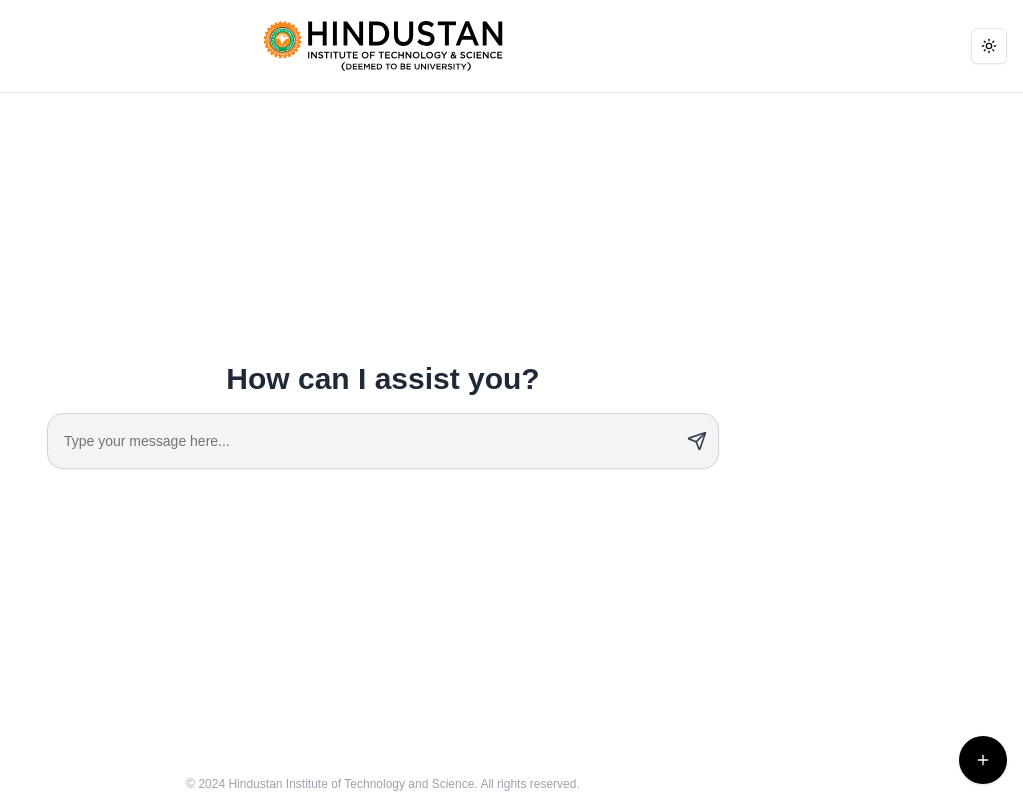
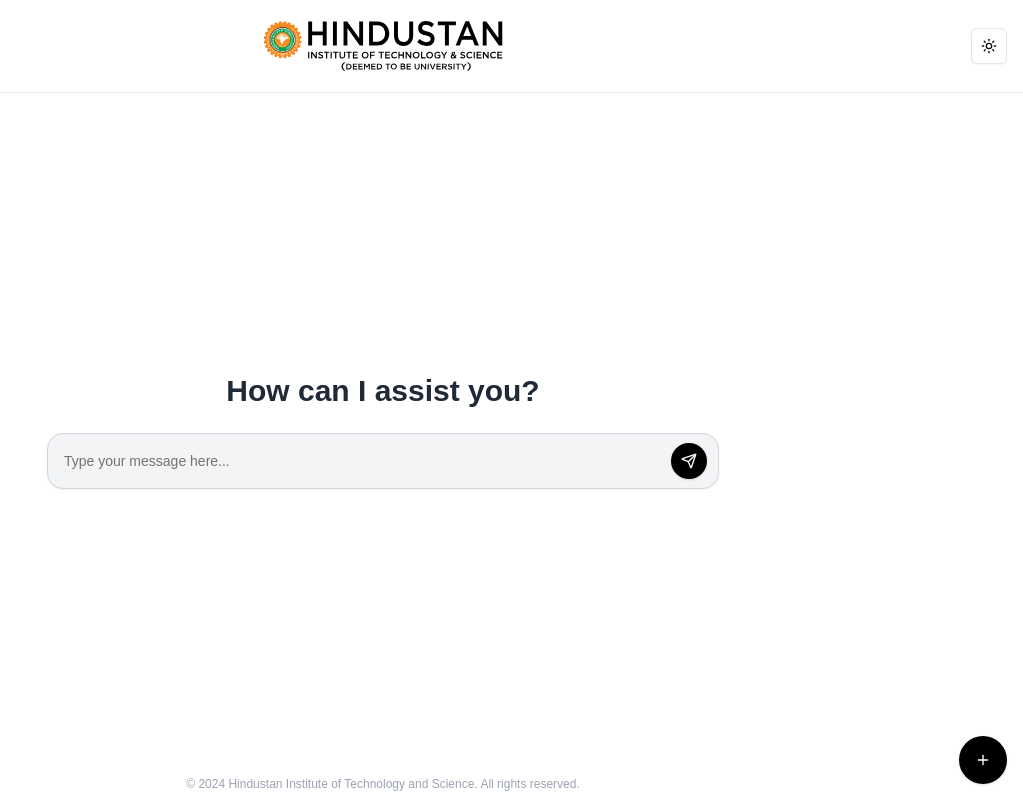
Before and after one commit to BenyD/HITS-ChatGPT, a Next.js app: page / in a window 1280 px wide. Shown: the whole page, without its empty margins (257-1280 px from the left). Built offline with nearby package versions, Linux system fonts and the light colour scheme.

Commit message:
Chat fix

```diff
--- a/app/page.tsx
+++ b/app/page.tsx
@@ -1,4 +1,3 @@
-/* eslint-disable @typescript-eslint/no-unused-vars */
 "use client";
 
 import { useState } from "react";
@@ -7,8 +6,8 @@ import { Input } from "@/components/ui/input";
 import { ScrollArea } from "@/components/ui/scroll-area";
 import { Send, Plus, Copy } from "lucide-react";
 import NextImage from "next/image";
-import { ModeToggle } from "@/components/ui/mode-toggle"; // Import ModeToggle
-import { useTheme } from "next-themes"; // Import the theme hook
+import { ModeToggle } from "@/components/ui/mode-toggle";
+import { useTheme } from "next-themes";
 import {
   AlertDialog,
   AlertDialogAction,
@@ -103,65 +102,57 @@ export default function Component() {
         </div>
       </header>
 
-      <main className="flex-1 w-full flex flex-col">
+      <main className="flex-1 w-full flex flex-col items-center justify-center">
         {!isExpanded ? (
-          <div className="flex-1 flex flex-col items-center justify-center gap-4 p-4 md:p-8 max-w-[1920px] mx-auto w-full">
-            <h2 className="text-2xl sm:text-3xl font-semibold text-gray-800 dark:text-gray-100">
+          <div className="flex flex-col items-center justify-center gap-6 p-4 md:p-8 w-full max-w-4xl mx-auto">
+            <h2 className="text-2xl sm:text-3xl font-semibold text-gray-800 dark:text-gray-100 text-center">
               How can I assist you?
             </h2>
-            <form onSubmit={handleSubmit} className="w-full max-w-2xl mb-8">
+            <form onSubmit={handleSubmit} className="w-full max-w-2xl">
               <div className="relative flex items-center">
                 <Input
                   type="text"
                   placeholder="Type your message here..."
                   value={input}
                   onChange={(e) => setInput(e.target.value)}
-                  className="flex-grow pl-4 pr-10 py-4 h-14 bg-gray-100 dark:bg-neutral-900 border border-gray-300 dark:border-neutral-700 focus-visible:ring-2 focus-visible:ring-gray-300 dark:focus-visible:ring-neutral-700 rounded-2xl"
+                  className="flex-grow pl-4 pr-12 py-4 h-14 bg-gray-100 dark:bg-neutral-800 border border-gray-300 dark:border-neutral-700 focus-visible:ring-2 focus-visible:ring-gray-300 dark:focus-visible:ring-neutral-700 rounded-2xl"
                 />
-                <button type="submit" className="absolute right-3">
-                  <Send className="h-5 w-5 text-gray-700 dark:text-neutral-300" />
+                <Button
+                  type="submit"
+                  size="icon"
+                  className="absolute right-3 top-1/2 transform -translate-y-1/2 bg-black text-white dark:bg-white dark:text-black rounded-full"
+                >
+                  <Send className="h-5 w-5" />
                   <span className="sr-only">Send</span>
-                </button>
+                </Button>
               </div>
             </form>
           </div>
         ) : (
           <>
-            <ScrollArea className="flex-1">
-              <div className="max-w-3xl mx-auto lg:max-w-4xl xl:max-w-6xl px-6 py-6">
+            <ScrollArea className="flex-1 w-full max-w-4xl mx-auto px-4 py-6">
+              <div className="space-y-4">
                 {messages.map((message, index) => (
                   <div
                     key={index}
-                    className={`px-4 ${
-                      message.role === "user" ? "flex justify-end my-4" : "py-8"
+                    className={`${
+                      message.role === "user" ? "text-right" : "text-left"
                     }`}
                   >
                     <div
-                      className={`${
+                      className={`inline-block ${
                         message.role === "user"
-                          ? "bg-gray-100 dark:bg-neutral-800 rounded-3xl px-6 py-3 max-w-[90%] md:max-w-[80%] border border-gray-300 dark:border-neutral-700"
-                          : "max-w-3xl mx-auto border border-gray-300 dark:border-neutral-700 px-6 py-3 rounded-3xl"
-                      }`}
+                          ? "bg-gray-100 dark:bg-neutral-800"
+                          : "bg-neutral-200 dark:bg-neutral-700"
+                      } p-4 rounded-lg max-w-[90%]`}
                     >
-                      <div className="prose dark:prose-invert max-w-none">
-                        {message.content}
-                      </div>
-                      {message.role === "bot" && (
-                        <div className="flex items-center gap-3 mt-2 text-gray-400">
-                          <button
-                            onClick={() => copyToClipboard(message.content)}
-                            className="hover:text-gray-700 dark:hover:text-neutral-300 transition-colors"
-                          >
-                            <Copy className="h-4 w-4" />
-                          </button>
-                        </div>
-                      )}
+                      {message.content}
                     </div>
                   </div>
                 ))}
               </div>
             </ScrollArea>
-            <div className="max-w-3xl mx-auto lg:max-w-4xl xl:max-w-5xl px-4 py-4">
+            <div className="w-full max-w-4xl mx-auto px-4 py-4">
               <form
                 onSubmit={handleSubmit}
                 className="relative flex items-center"
@@ -171,12 +162,16 @@ export default function Component() {
                   placeholder="Type your message here..."
                   value={input}
                   onChange={(e) => setInput(e.target.value)}
-                  className="flex-grow pl-4 pr-10 py-4 h-14 bg-gray-100 dark:bg-neutral-900 border border-gray-300 dark:border-neutral-700 focus-visible:ring-2 focus-visible:ring-gray-300 dark:focus-visible:ring-neutral-700 rounded-2xl"
+                  className="w-full pl-4 pr-12 py-4 h-14 bg-gray-100 dark:bg-neutral-800 border border-gray-300 dark:border-neutral-700 focus-visible:ring-2 focus-visible:ring-gray-300 dark:focus-visible:ring-neutral-700 rounded-2xl"
                 />
-                <button type="submit" className="absolute right-3">
-                  <Send className="h-5 w-5 text-gray-700 dark:text-neutral-300" />
+                <Button
+                  type="submit"
+                  size="icon"
+                  className="absolute right-3 top-1/2 transform -translate-y-1/2 bg-black text-white dark:bg-white dark:text-black"
+                >
+                  <Send className="h-5 w-5" />
                   <span className="sr-only">Send</span>
-                </button>
+                </Button>
               </form>
             </div>
           </>
@@ -186,7 +181,7 @@ export default function Component() {
       <AlertDialog>
         <AlertDialogTrigger asChild>
           <Button
-            className="fixed bottom-4 right-4 rounded-full w-12 h-12 bg-black hover:bg-gray-800 dark:bg-white dark:hover:bg-neutral-200 text-white dark:text-black"
+            className="fixed bottom-4 right-4 rounded-full w-12 h-12 bg-black hover:bg-neutral-800 dark:bg-white dark:hover:bg-gray-200 text-white dark:text-black"
             size="icon"
           >
             <Plus className="h-6 w-6" />
@@ -198,7 +193,7 @@ export default function Component() {
             <AlertDialogTitle className="text-gray-900 dark:text-gray-100">
               Start a New Chat?
             </AlertDialogTitle>
-            <AlertDialogDescription className="text-gray-500 dark:text-neutral-400">
+            <AlertDialogDescription className="text-gray-500 dark:text-gray-400">
               Starting a new chat will delete the current conversation. This
               action cannot be undone.
             </AlertDialogDescription>
@@ -214,7 +209,7 @@ export default function Component() {
         </AlertDialogContent>
       </AlertDialog>
 
-      <footer className="py-2 text-center text-xs text-gray-400 dark:text-neutral-500">
+      <footer className="py-2 text-center text-xs text-gray-400 dark:text-gray-500">
         <p>
           © 2024 Hindustan Institute of Technology and Science. All rights
           reserved.
```
